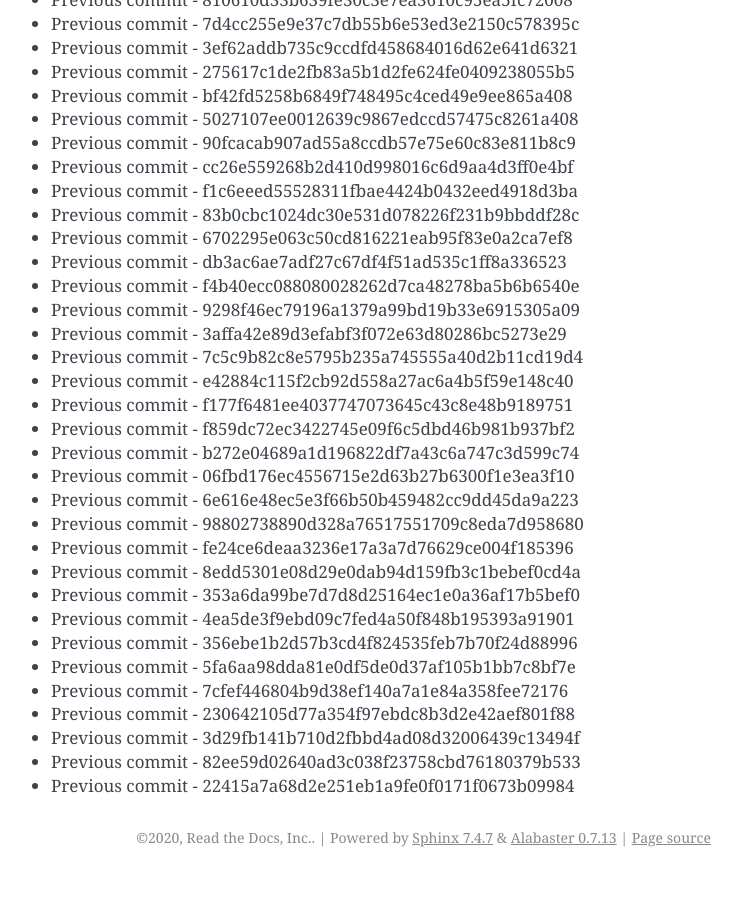
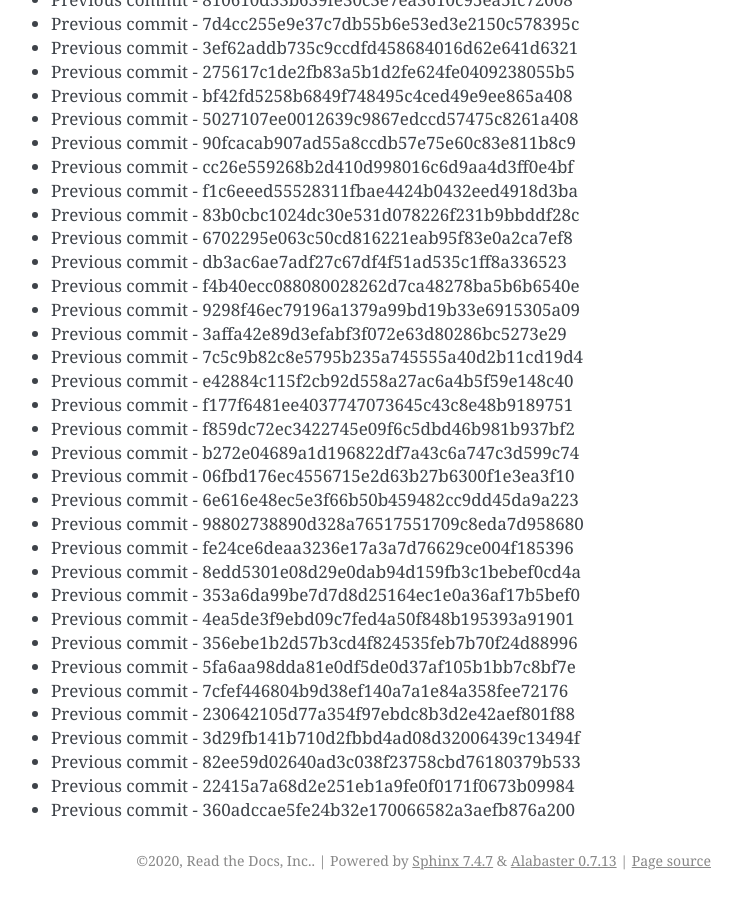
Before and after one commit to readthedocs/rtd-git-stresstest, a Sphinx documentation site: the page built from docs/updates.rst, in a window 1280 px wide and 900 px high, scrolled down 49986 px. Shown: the whole window, without its empty margins (399-1141 px from the left). Built offline with Sphinx 7.4.7, drawn with Linux system fonts in a browser that asks for light colours; before the commit the page ends 50863 px from its top, so only the background shows below that.

Commit message:
Generating commit from previous: 360adccae5fe24b32e170066582a3aefb876a200

```diff
--- a/docs/updates.rst
+++ b/docs/updates.rst
@@ -2132,3 +2132,4 @@ It can be tested for any performance characteristics.
 * Previous commit - 3d29fb141b710d2fbbd4ad08d32006439c13494f
 * Previous commit - 82ee59d02640ad3c038f23758cbd76180379b533
 * Previous commit - 22415a7a68d2e251eb1a9fe0f0171f0673b09984
+* Previous commit - 360adccae5fe24b32e170066582a3aefb876a200
```
